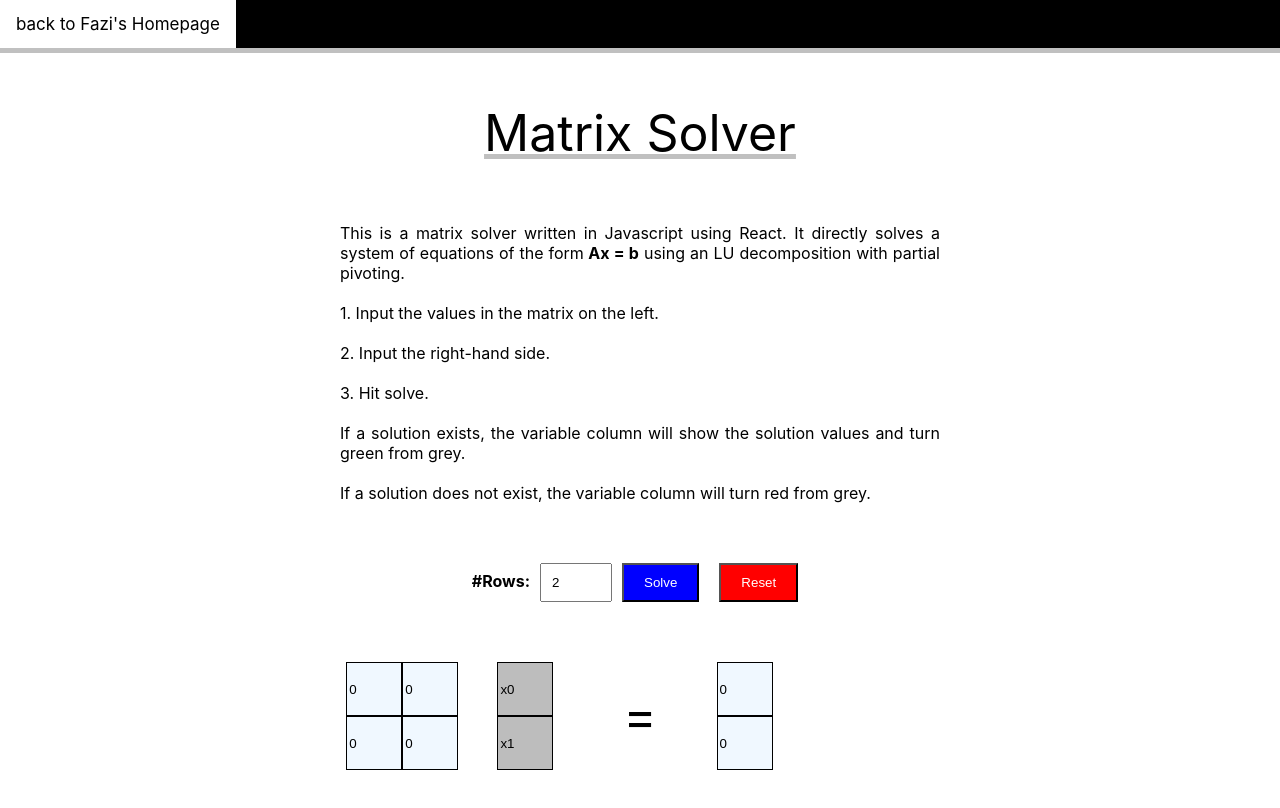
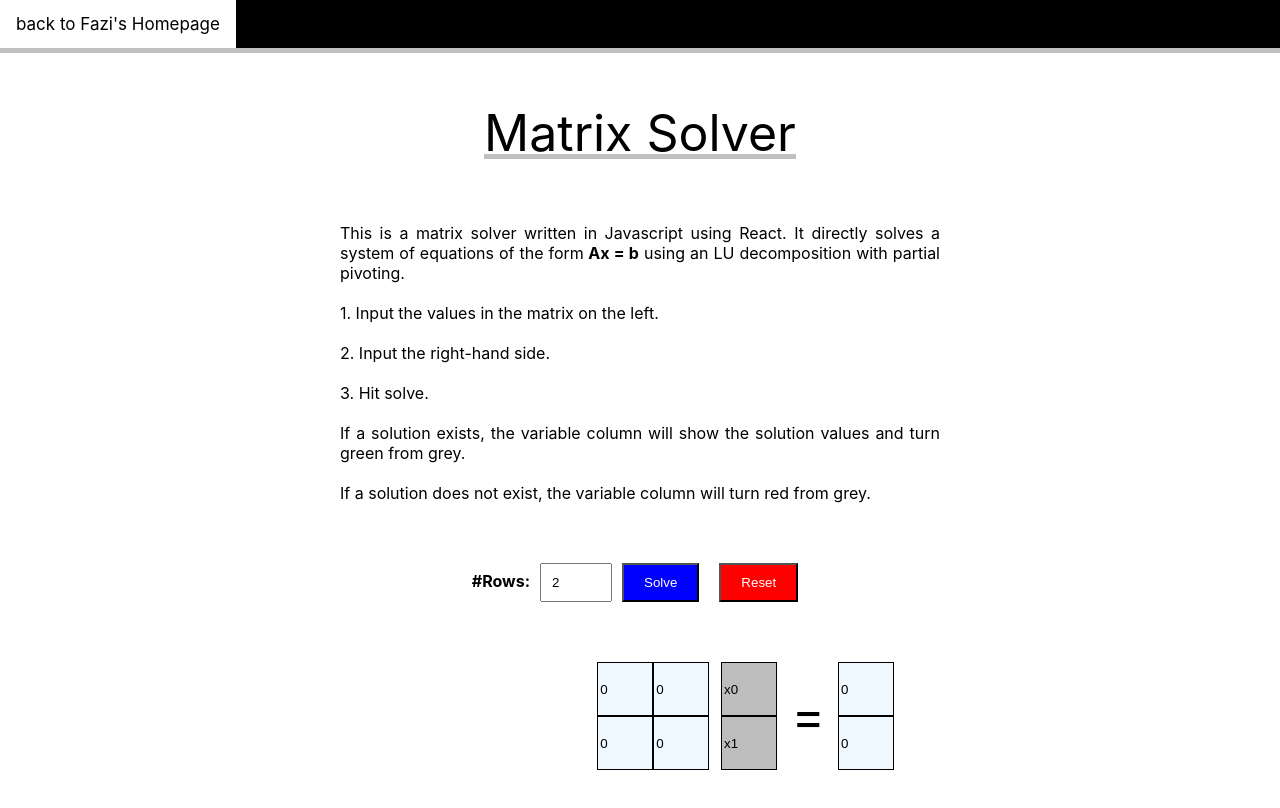
Before and after one commit to FA5I/matrix-solver, a React (Create React App) app: page / in a window 1280 px wide. Shown: the top 808 px of the page. Built offline with nearby package versions, Linux system fonts and the light colour scheme.

Commit message:
fixed page layout

```diff
--- a/src/App.css
+++ b/src/App.css
@@ -1,5 +1,6 @@
 .App {
   min-width: 900px;
+  min-height: 1200px;
   margin: auto;
   text-align: center;
   /* background: grey; */
@@ -54,14 +55,14 @@ nav a.active {
 
 .grid {
   display: grid;
-  grid-template-columns: 4fr 1fr 1fr 1fr 4fr;
+  grid-template-columns: 1fr minmax(0, 650px) 1fr 1fr 1fr 6fr;
   grid-template-rows: repeat(1, 1fr);
   grid-column-gap: 0px;
   grid-row-gap: 0px;
   margin: 10px;
   justify-items: center;
   justify-content: space-between;
-  grid-template-areas: "matrix variables equalsign rhs .";
+  grid-template-areas: ". matrix variables equalsign rhs .";
 }
 
 .matrix {
--- a/src/App.js
+++ b/src/App.js
@@ -1,7 +1,7 @@
 import React, { useState } from "react";
 import "./App.css";
 import Matrix from "./components/Matrix";
-const Solver = require("./components/Solver");
+import Solver from "./components/Solver";
 
 function Cell(props) {
   let style = {};
--- a/src/components/Solver.js
+++ b/src/components/Solver.js
@@ -1,4 +1,4 @@
-const Matrix = require("./Matrix");
+import Matrix from "./Matrix";
 
 class Solver {
   solveLU(lhs, b) {
```
